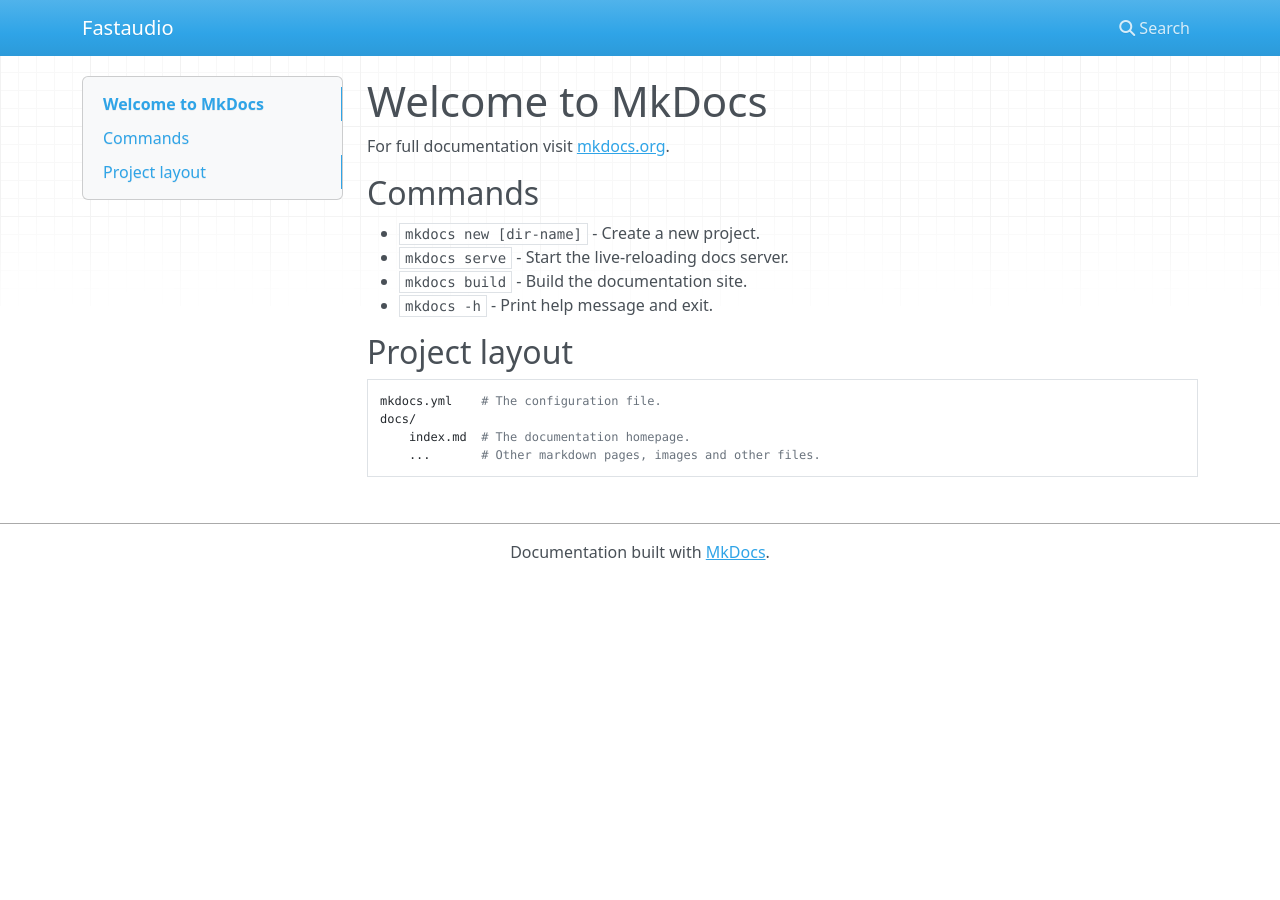
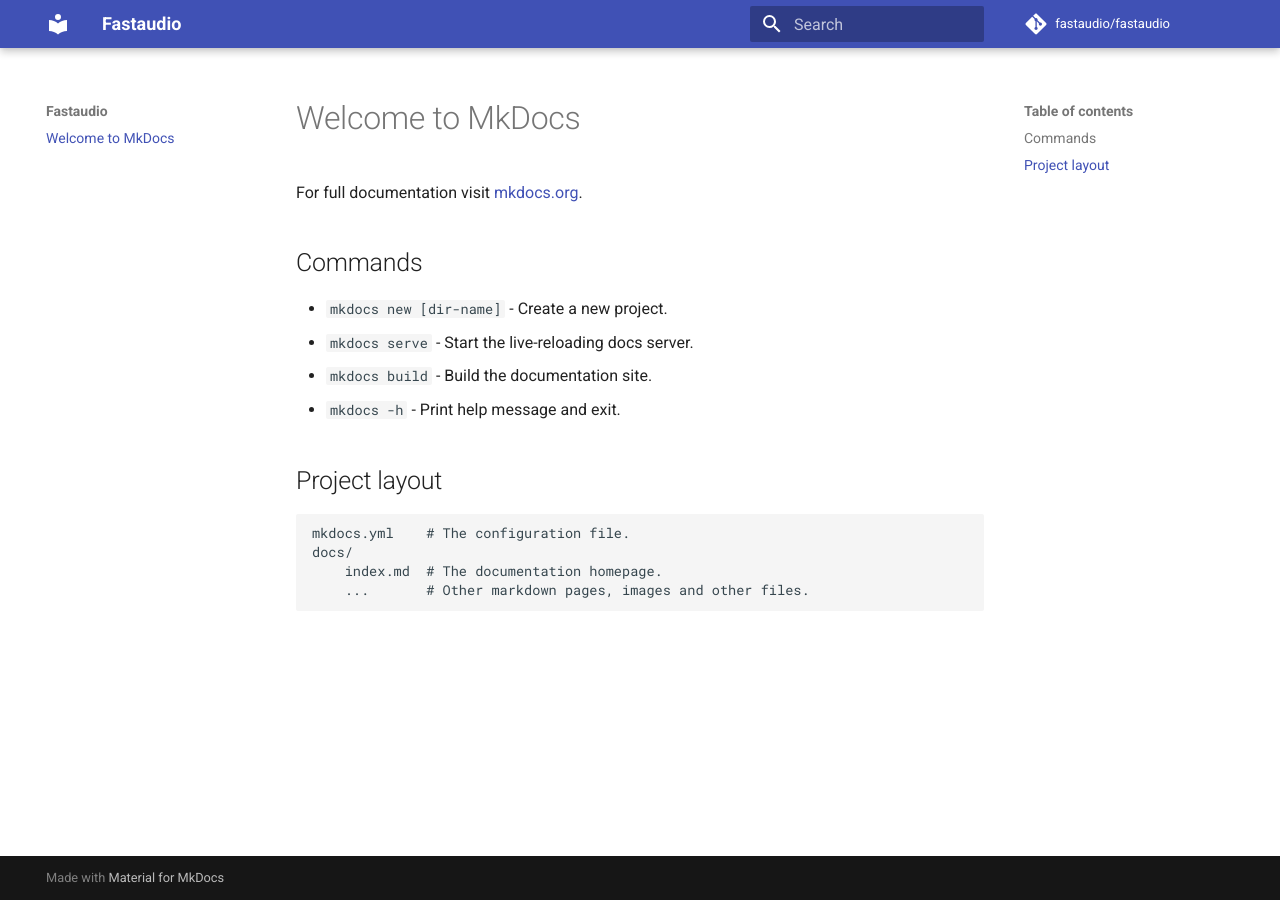
Before and after one commit to fastaudio/fastaudio, an MkDocs documentation site: the page built from docs/index.md, in a window 1280 px wide. Built offline with MkDocs 1.6.1 and Material for MkDocs 9.7.7, drawn with Linux system fonts in a browser that asks for light colours; nearby versions of some CDN libraries; comment, search, counter and statistics services are not loaded.

Commit message:
Change theme

```diff
--- /dev/null
+++ b/docs/css/custom.css
@@ -0,0 +1,10 @@
+div.autodoc-docstring {
+  padding-left: 20px;
+  margin-bottom: 30px;
+  border-left: 5px solid rgba(230, 230, 230);
+}
+
+div.autodoc-members {
+  padding-left: 20px;
+  margin-bottom: 15px;
+}
--- a/mkdocs.yml
+++ b/mkdocs.yml
@@ -4,3 +4,13 @@ markdown_extensions:
   - admonition
   - codehilite
   - mkautodoc
+
+repo_name: fastaudio/fastaudio
+repo_url: https://github.com/fastaudio/fastaudio
+edit_uri: ""
+
+theme:
+  name: material
+
+extra_css:
+  - css/custom.css
--- a/setup.cfg
+++ b/setup.cfg
@@ -54,6 +54,7 @@ testing =
 dev =
     mkdocs
     mkautodoc
+    mkdocs-material
     pre_commit
     recommonmark
     black
```
